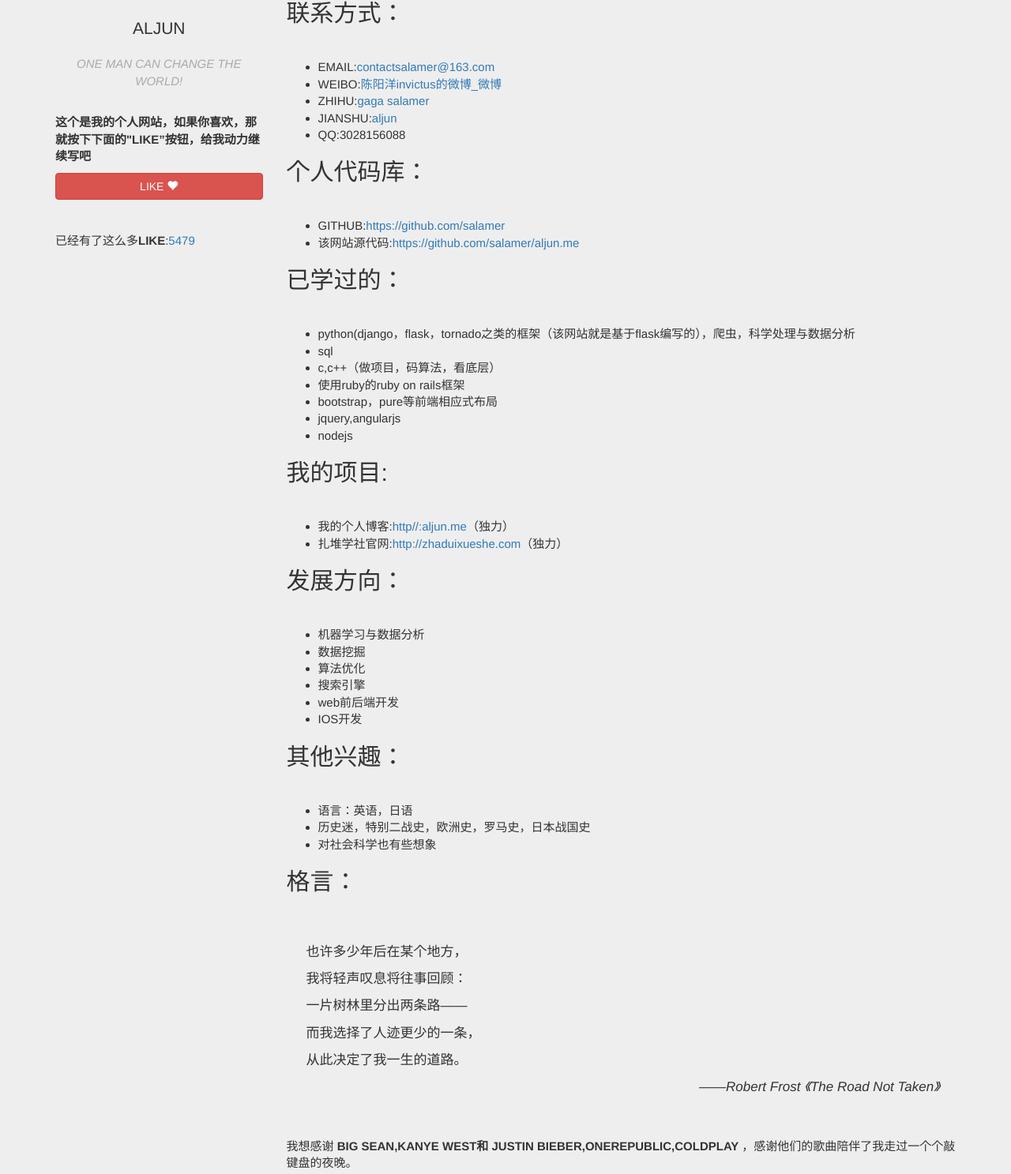
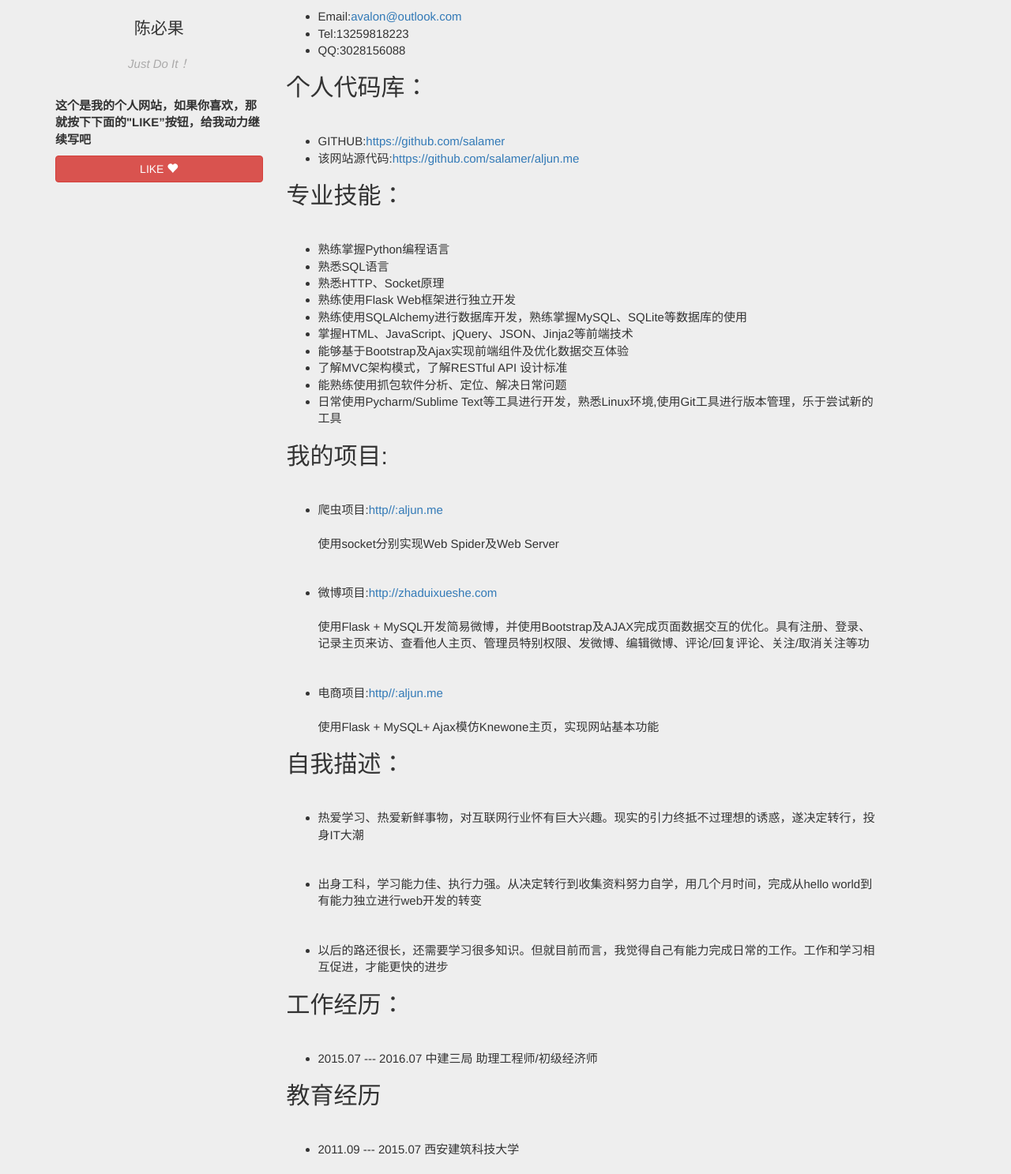
Before and after one commit to sunwk/my_blog, a Flask app: page /about in a window 1280 px wide. Shown: the part 285-1772 px from the top of the page at 79% size. Run offline with Flask 2, Linux system fonts and the light colour scheme; some libraries are stand-ins or nearby versions.

Commit message:
完成个人简介页面的修改

```diff
--- a/app.py
+++ b/app.py
@@ -7,6 +7,7 @@ from flask import jsonify
 
 from models import Blog
 from models import Comment
+
 
 import time
 
--- a/templates/aboutme.html
+++ b/templates/aboutme.html
@@ -6,9 +6,7 @@
 
     <meta name="baidu-site-verification" content="vSZU5yPYsj"/>
 
-    <title>
-        关于网站
-        | GAGASALAMER</title>
+    <title>about me</title>
     <link rel="stylesheet" type="text/css" href="/static/css/bootstrap.min.css">
 {#    <link rel="stylesheet" type="text/css" href="/static/css/blogcss1.css">#}
     <link rel="stylesheet" type="text/css" href="/static/css/blogcss2.css">
@@ -100,9 +98,14 @@
                                                      style="height:220px;width:220px;border-radius:110px;display:block;text-align:center"
                                                      align="center"></div>
                             <br>
-                            <p class="lead text-center">ALJUN</p>
-                            <p class="text-center"><em><span
-                                    style="color:#ABAAAA">ONE MAN CAN CHANGE THE WORLD!	</span></em></p>
+                            <p class="lead text-center">陈必果</p>
+                            <p class="text-center">
+                                <em>
+                                    <span style="color:#ABAAAA">
+                                    Just Do It！
+                                    </span>
+                                </em>
+                            </p>
                             <br>
 
 
@@ -110,28 +113,20 @@
                             <div style="cursor:pointer" class="btn btn-danger btn-large btn-block btn-like-add">LIKE
                                 <span class="glyphicon glyphicon-heart" aria-hidden="True"></span></div>
                             <hr>
-                            <p>已经有了这么多<strong>LIKE</strong>:<a href="#"><span id="liked">5479</span></a></p>
                         </div>
-                        <div class="col-md-9">
+                        <div class="col-md-8">
                             <h3>个人信息：</h3>
                             <hr>
                             <ul>
-                                <li>姓名：陈阳洋</li>
-                                <li>网名：Aljun（或者Salamer）</li>
-                                <li>年龄：20</li>
-                                <li>生日：1996/2/19</li>
-                                <li>居住地：北京</li>
-                                <li>学历：本科大二应用化学在读</li>
-
+                                <li>姓名：陈必果</li>
+                                <li>网名：Avalon </li>
+                                <li>年龄：23</li>
                             </ul>
                             <h3>联系方式：</h3>
                             <hr>
                             <ul>
-                                <li>EMAIL:<a href="#">contactsalamer@163.com</a></li>
-                                <li>WEIBO:<a href="http://weibo.com/2277966967/profile">陈阳洋invictus的微博_微博</a></li>
-                                <li>ZHIHU:<a href="https://www.zhihu.com/people/gaga-salamer">gaga salamer</a></li>
-                                <li>JIANSHU:<a
-                                        href="http://www.jianshu.com/users/e14e85a6d30d/latest_articles">aljun</a></li>
+                                <li>Email:<a href="#">avalon@outlook.com</a></li>
+                                <li>Tel:13259818223</li>
                                 <li>QQ:3028156088</li>
                             </ul>
                             <h3>个人代码库：</h3>
@@ -141,51 +136,61 @@
                                 <li>该网站源代码:<a href="https://github.com/salamer/aljun.me">https://github.com/salamer/aljun.me</a>
                                 </li>
                             </ul>
-                            <h3>已学过的：</h3>
+                            <h3>专业技能：</h3>
                             <hr>
                             <ul>
-                                <li>python(django，flask，tornado之类的框架（该网站就是基于flask编写的），爬虫，科学处理与数据分析</li>
-                                <li>sql</li>
-                                <li>c,c++（做项目，码算法，看底层）</li>
-                                <li>使用ruby的ruby on rails框架</li>
-                                <li>bootstrap，pure等前端相应式布局</li>
-                                <li>jquery,angularjs</li>
-                                <li>nodejs</li>
+                                <li>熟练掌握Python编程语言</li>
+                                <li>熟悉SQL语言</li>
+                                <li>熟悉HTTP、Socket原理</li>
+                                <li>熟练使用Flask Web框架进行独立开发</li>
+                                <li>熟练使用SQLAlchemy进行数据库开发，熟练掌握MySQL、SQLite等数据库的使用</li>
+                                <li>掌握HTML、JavaScript、jQuery、JSON、Jinja2等前端技术</li>
+                                <li>能够基于Bootstrap及Ajax实现前端组件及优化数据交互体验</li>
+                                <li>了解MVC架构模式，了解RESTful API 设计标准</li>
+                                <li>能熟练使用抓包软件分析、定位、解决日常问题</li>
+                                <li>日常使用Pycharm/Sublime Text等工具进行开发，熟悉Linux环境,使用Git工具进行版本管理，乐于尝试新的工具</li>
                             </ul>
                             <h3>我的项目: </h3>
                             <hr>
                             <ul>
-                                <li>我的个人博客:<a href="http://aljun.me">http//:aljun.me</a>（独力）</li>
-                                <li>扎堆学社官网:<a href="http://zhaduixueshe.com">http://zhaduixueshe.com</a>（独力）</li>
+                                <li>爬虫项目:<a href="http://aljun.me">http//:aljun.me</a><br><br>
+                                    使用socket分别实现Web Spider及Web Server</li>
+                                <hr>
+                                <li>微博项目:<a href="http://zhaduixueshe.com">http://zhaduixueshe.com</a><br><br>使用Flask + MySQL开发简易微博，并使用Bootstrap及AJAX完成页面数据交互的优化。具有注册、登录、记录主页来访、查看他人主页、管理员特别权限、发微博、编辑微博、评论/回复评论、关注/取消关注等功</li>
+                                <hr>
+                                <li>电商项目:<a href="http://aljun.me">http//:aljun.me</a><br><br>使用Flask + MySQL+ Ajax模仿Knewone主页，实现网站基本功能</li>
                             </ul>
-                            <h3>发展方向：</h3>
+                            <h3>自我描述：</h3>
                             <hr>
                             <ul>
-                                <li>机器学习与数据分析</li>
-                                <li>数据挖掘</li>
-                                <li>算法优化</li>
-                                <li>搜索引擎</li>
-                                <li>web前后端开发</li>
-                                <li>IOS开发</li>
+                                <li>热爱学习、热爱新鲜事物，对互联网行业怀有巨大兴趣。现实的引力终抵不过理想的诱惑，遂决定转行，投身IT大潮</li>
+                                <hr>
+                                <li>出身工科，学习能力佳、执行力强。从决定转行到收集资料努力自学，用几个月时间，完成从hello world到有能力独立进行web开发的转变</li>
+                                <hr>
+                                <li>以后的路还很长，还需要学习很多知识。但就目前而言，我觉得自己有能力完成日常的工作。工作和学习相互促进，才能更快的进步</li>
                             </ul>
-                            <h3>其他兴趣：</h3>
+                            <h3>工作经历：</h3>
                             <hr>
                             <ul>
-                                <li>语言：英语，日语</li>
-                                <li>历史迷，特别二战史，欧洲史，罗马史，日本战国史</li>
-                                <li>对社会科学也有些想象</li>
+                                <li>2015.07 --- 2016.07   中建三局      助理工程师/初级经济师</li>
+                            </ul>
+
+                            <h3>教育经历</h3>
+                            <hr>
+                            <ul>
+                                <li>2011.09 --- 2015.07   西安建筑科技大学</li>
                             </ul>
 
                             <h3>格言：</h3>
                             <hr>
                             <blockquote>
                                 <p></p>
-                                <p>也许多少年后在某个地方，</p>
-                                <p>我将轻声叹息将往事回顾：</p>
-                                <p>一片树林里分出两条路——</p>
-                                <p>而我选择了人迹更少的一条，</p>
-                                <p>从此决定了我一生的道路。</p>
-                                <p class="text-right"><em>——Robert Frost 《The Road Not Taken》</em></p>
+                                <p>大胆地踏上旅途吧，</p>
+                                <p>我不知道路途的前方究竟有什么，</p>
+                                <p>但是，</p>
+                                <p>我们还是迈出了步伐，</p>
+                                <p>我们仍在旅途之中。</p>
+                                <p class="text-right"><em>——Miyazono Kaori</em> &nbsp &nbsp &nbsp</p>
                             </blockquote>
                             <hr>
                             <p>我想感谢 <strong>BIG SEAN,KANYE WEST</strong><strong>和 JUSTIN
```
